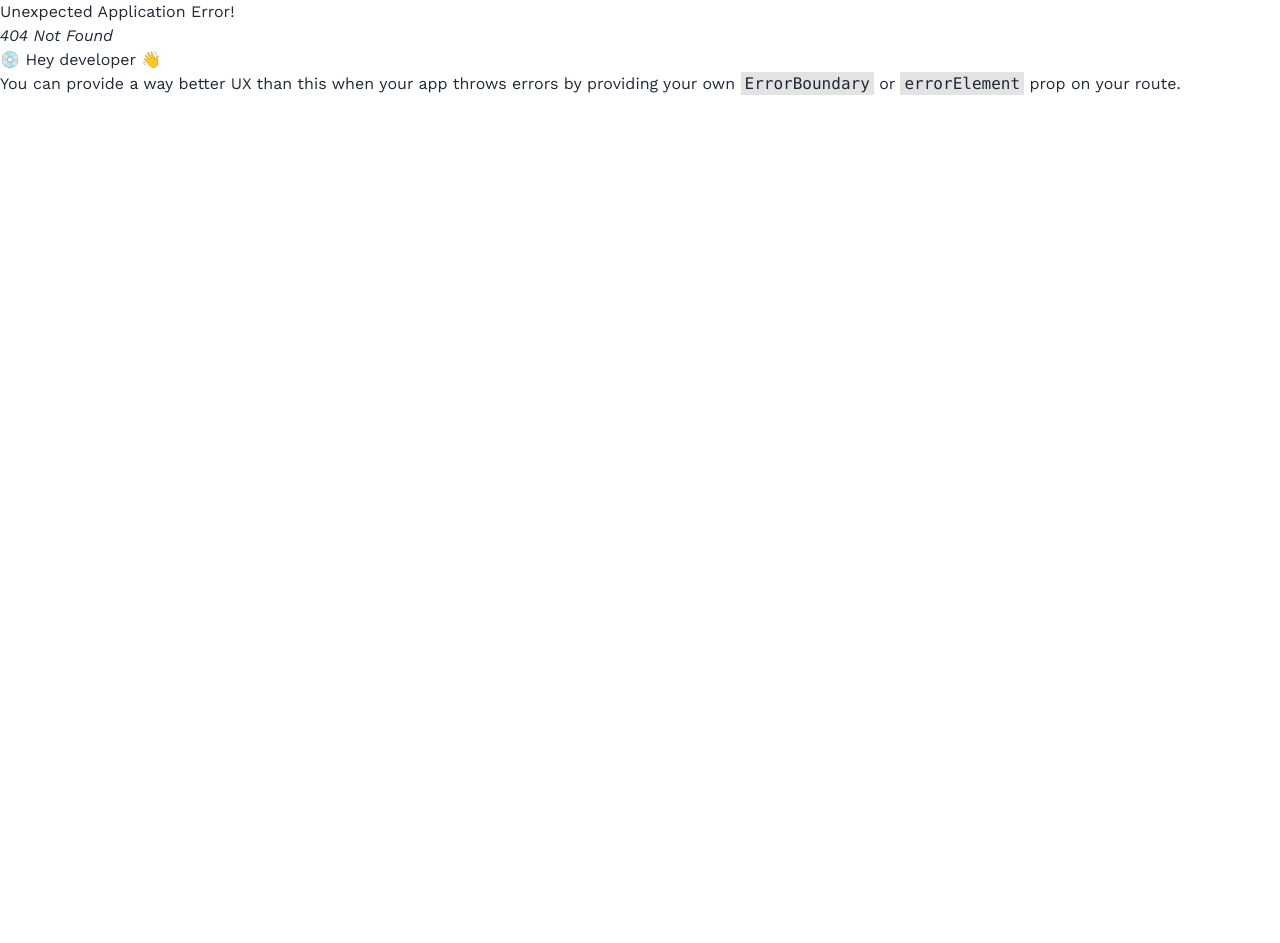
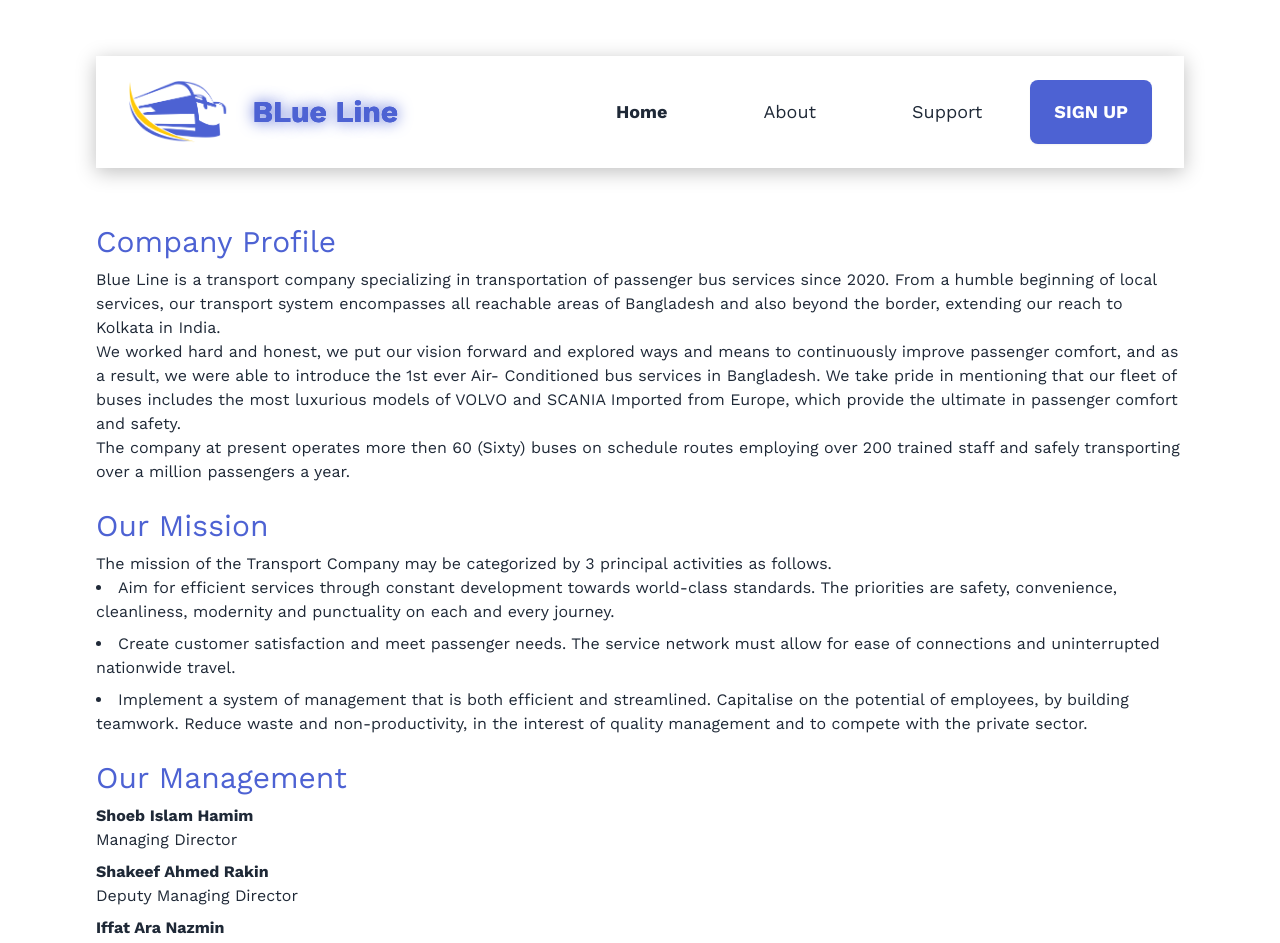
Before and after one commit to ShakeefAhmedRakin/CSE470-G5-PROJECT, a React (Vite) app in the folder frontend/: page /about in a window 1280 px wide. Before the commit this address had no page. Shown: the top 943 px of the page. Before the commit the page ends 800 px from the top, so only its background shows below. Built offline with nearby package versions, Linux system fonts and the light colour scheme.

Commit message:
about page initially done'

```diff
--- a/frontend/src/main.jsx
+++ b/frontend/src/main.jsx
@@ -4,6 +4,7 @@ import { createBrowserRouter, RouterProvider } from "react-router-dom";
 import "./index.css";
 import Home from "./pages/Home/Home";
 import Root from "./pages/Root";
+import About from "./pages/About/About";
 
 const router = createBrowserRouter([
   {
@@ -18,6 +19,10 @@ const router = createBrowserRouter([
         path: "/login",
         element: <h1>Login</h1>,
       },
+       {
+        path: "/about",
+        element: <About></About>,
+      },
     ],
   },
 ]);
--- /dev/null
+++ b/frontend/src/pages/About/About.jsx
@@ -0,0 +1,69 @@
+const About = () => {
+  return (
+    <div className='min-h-screen mx-24 '>
+      <div className='mb-6' data-aos='fade-up' data-aos-delay='50'>
+        <h1 className='text-3xl text text-theme-color mb-2'>Company Profile</h1>
+        <p>
+          Blue Line is a transport company specializing in transportation of
+          passenger bus services since 2020. From a humble beginning of local
+          services, our transport system encompasses all reachable areas of
+          Bangladesh and also beyond the border, extending our reach to Kolkata
+          in India.
+        </p>
+        <p>
+          We worked hard and honest, we put our vision forward and explored ways
+          and means to continuously improve passenger comfort, and as a result,
+          we were able to introduce the 1st ever Air- Conditioned bus services
+          in Bangladesh. We take pride in mentioning that our fleet of buses
+          includes the most luxurious models of VOLVO and SCANIA Imported from
+          Europe, which provide the ultimate in passenger comfort and safety.
+        </p>
+        <p>
+          The company at present operates more then 60 (Sixty) buses on schedule
+          routes employing over 200 trained staff and safely transporting over a
+          million passengers a year.
+        </p>
+      </div>
+      <div className='mb-6' data-aos='fade-up' data-aos-delay='200'>
+        <h1 className='text-3xl text-theme-color mb-2'>Our Mission</h1>
+        <p>
+          The mission of the Transport Company may be categorized by 3 principal
+          activities as follows.
+        </p>
+
+        <ol className='list-disc list-inside space-y-2'>
+          <li>
+            Aim for efficient services through constant development towards
+            world-class standards. The priorities are safety, convenience,
+            cleanliness, modernity and punctuality on each and every journey.
+          </li>
+          <li>
+            Create customer satisfaction and meet passenger needs. The service
+            network must allow for ease of connections and uninterrupted
+            nationwide travel.
+          </li>
+          <li>
+            Implement a system of management that is both efficient and
+            streamlined. Capitalise on the potential of employees, by building
+            teamwork. Reduce waste and non-productivity, in the interest of
+            quality management and to compete with the private sector.
+          </li>
+        </ol>
+      </div>
+      <div className='mb-6' data-aos='fade-up' data-aos-delay='400'>
+        <h1 className='text-3xl text-theme-color mb-2'>Our Management</h1>
+        <p className='font-bold text-l '>Shoeb Islam Hamim</p>
+        <p className="mb-2">Managing Director</p>
+        <p className='font-bold text-l'>Shakeef Ahmed Rakin</p>
+        <p className="mb-2">Deputy Managing Director</p>
+        <p className='font-bold text-l'>Iffat Ara Nazmin</p>
+        <p className="mb-2">Director marketing</p>
+        <p className='font-bold text-l'>TSHEWANG CHODEN</p>
+        <p className="mb-2">General Manager</p>
+
+      </div>
+    </div>
+  );
+};
+
+export default About;
--- a/frontend/src/pages/Shared/Navbar.jsx
+++ b/frontend/src/pages/Shared/Navbar.jsx
@@ -1,3 +1,4 @@
+import { Link } from "react-router-dom";
 import styles from "./Navbar.module.css";
 
 const Navbar = () => {
@@ -19,8 +20,12 @@ const Navbar = () => {
           </div>
         </div>
         <div>
+          <Link to={'/'}>
           <button className="mx-12 text-lg font-bold">Home</button>
+          </Link>
+          <Link to={'/about'}>
           <button className="mx-12 text-lg">About</button>
+          </Link>
           <button className="mx-12 text-lg">Support</button>
           <button className="btn btn-lg bg-theme-color font-bold text-white border-none hover:bg-theme-color hover:shadow-xl">
             SIGN UP
```
